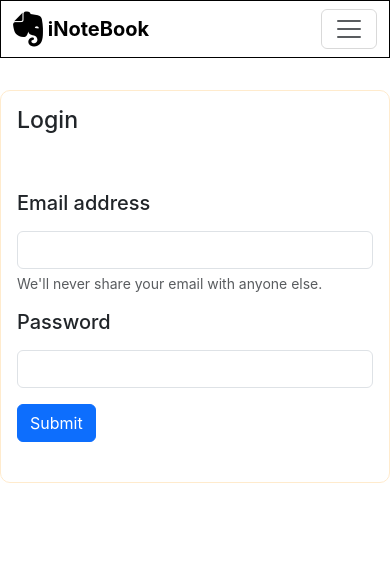
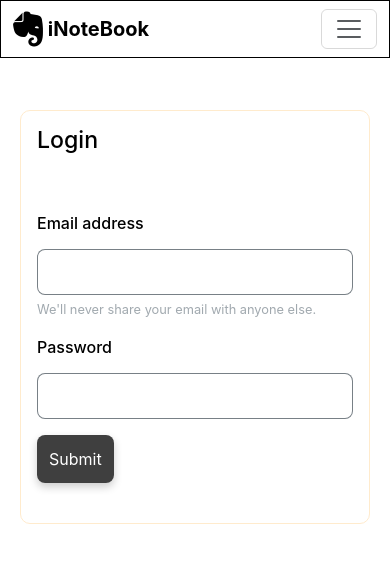
Before and after one commit to AshishSK123/inotebook, a React (Create React App) app: page /login in a window 390 px wide. Shown: the top 562 px of the page. Built offline with nearby package versions, Linux system fonts and the light colour scheme.

Commit message:
CSS Change
Change in the CSS file

```diff
--- a/src/App.css
+++ b/src/App.css
@@ -1,3 +1,10 @@
+/* Reset body margin and padding */
+* {
+  margin: 0;
+  padding: 0;
+  box-sizing: border-box;
+}
+
 h1 {
   text-align: center;
 }
@@ -6,12 +13,121 @@ i {
   cursor: pointer;
 }
 
-
+/* Login form inner content */
 #inner {
-
   width: 400px;
   margin-top: 2rem;
   padding: 1rem;
-  border: 1px solid blanchedalmond ;
+  border: 1px solid blanchedalmond;
   border-radius: 10px;
+  animation: fadeInUp 1.5s ease-out;
 }
+
+/* Center the login form container  */
+/* #loginForm {
+  width: 100%;
+  max-width: 400px;
+  padding: 30px;
+  background: rgba(0, 0, 0, 0.7);
+  border-radius: 15px;
+  box-shadow: 0 4px 20px rgba(0, 0, 0, 0.2);
+  animation: slideIn 1s ease-out;
+} */
+
+/* Animation for sliding in the form */
+/* @keyframes slideIn {
+  from {
+    transform: translateY(-100%);
+  }
+  to {
+    transform: translateY(0);
+  }
+} */
+
+/* Fade in animation for form content */
+@keyframes fadeInUp {
+  from {
+    opacity: 0;
+    transform: translateY(20px);
+  }
+  to {
+    opacity: 1;
+    transform: translateY(0);
+  }
+}
+
+/* Style for form labels */
+/* .form-label {
+  font-size: 1.1em;
+  font-weight: 600;
+  color: #f4f4f4;
+  text-align: left;
+  margin-bottom: 8px;
+} */
+
+/* Style for form inputs */
+input.form-control {
+  font-size: 1em;
+  padding: 10px;
+  border-radius: 8px;
+  border: 0.5px solid #02111d88;
+  transition: all 0.3s ease;
+}
+
+/* animation after input selection */
+input.form-control:focus {
+  outline: none;
+  border: 1px solid #3498db;
+}
+
+/* Text under email input */
+.form-text {
+  font-size: 0.8em;
+  color: #a1a9af;
+  margin-top: 5px;
+}
+
+/* Style for Submit button */
+button.btn {
+  /* font-size: 1.1em; */
+  padding: 12px;
+  border-radius: 8px;
+  border: none;
+  background-color: #000000c0;
+  color: #fff;
+  cursor: pointer;
+  transition: all 0.3s ease;
+  box-shadow: 0 4px 8px rgba(0, 0, 0, 0.2);
+}
+
+button.btn:hover {
+  background-color: #2980b9;
+  transform: translateY(-3px);
+  box-shadow: 0 8px 16px rgba(0, 0, 0, 0.3);
+}
+
+button.btn:active {
+  transform: translateY(0);
+}
+
+/* Responsive Design  */
+@media (max-width: 768px) {
+  #loginForm {
+    padding: 20px;
+    max-width: 100%;
+  }
+}
+
+@media (max-width: 480px) {
+  .form-label h5 {
+    font-size: 1em;
+  }
+
+  .form-control {
+    padding: 10px;
+  }
+
+  button.btn {
+    font-size: 1em;
+  }
+}
--- a/src/components/Access/Login.js
+++ b/src/components/Access/Login.js
@@ -54,7 +54,7 @@ function Login() {
 
 
     return (
-        <div id='loginForm' className='d-flex justify-content-center'>
+        <div id='loginForm' className='d-flex justify-content-center' style={value.mode === 'light' ? { color: 'black' } : { color: 'white' }}>
             <div id='inner'>
                 <h3>Login</h3>
                 <br />
--- a/src/components/Access/Signup.js
+++ b/src/components/Access/Signup.js
@@ -48,15 +48,14 @@ export default function Signup() {
 
         // localStorage.setItem('token', data.authtoken)
       } else {
-        value.showAlert(data.error,"danger")
+        value.showAlert(data.error, "danger")
       }
-    } else
-    {
-      value.showAlert("Password does not math","danger")
+    } else {
+      value.showAlert("Password does not math", "danger")
     }
   }
   return (
-    <div id='loginForm' className='d-flex justify-content-center'>
+    <div id='loginForm' className='d-flex justify-content-center' style={value.mode === 'light' ? { color: 'black' } : { color: 'white' }}>
       <div id='inner'>
         <h3>Sign-Up</h3>
         <br />
@@ -68,16 +67,16 @@ export default function Signup() {
           </div>
           <div className="mb-3">
             <label htmlFor="email" className="form-label" ><h5>Email address</h5></label>
-            <input type="email" onChange={handleChange} value={credentials.email} name="email" className="form-control" id="email" aria-describedby="emailHelp" required/>
+            <input type="email" onChange={handleChange} value={credentials.email} name="email" className="form-control" id="email" aria-describedby="emailHelp" required />
             <div id="email" className="form-text">We'll never share your email with anyone else.</div>
           </div>
           <div className="mb-3">
             <label htmlFor="Password" className="form-label" ><h5>Password</h5></label>
-            <input type="password" onChange={handleChange} value={credentials.password} name="password" className="form-control" id="Password" minLength={5} required/>
+            <input type="password" placeholder='At least 6 Characters' onChange={handleChange} value={credentials.password} name="password" className="form-control" id="Password" minLength={5} required />
           </div>
           <div className="mb-3">
-            <label htmlFor="confirmPassword" className="form-label" ><h5>Confirm Password</h5></label>
-            <input type="password" onChange={handleChange} value={credentials.confirmPassword} name="confirmPassword" className="form-control" id="confirmPassword" required/>
+            <label htmlFor="confirmPassword" className="form-label" ><h5>Re-enter password</h5></label>
+            <input type="password" onChange={handleChange} value={credentials.confirmPassword} name="confirmPassword" className="form-control" id="confirmPassword" required />
           </div>
           <button type="submit" className="btn btn-primary">Submit</button>
         </form>
```
